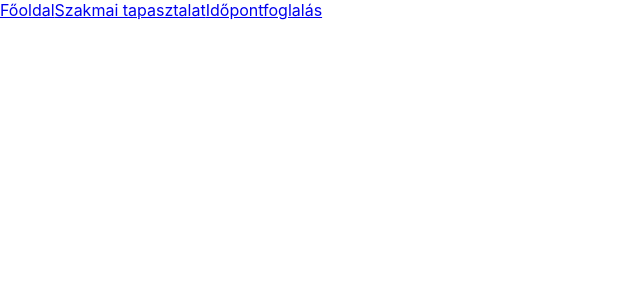
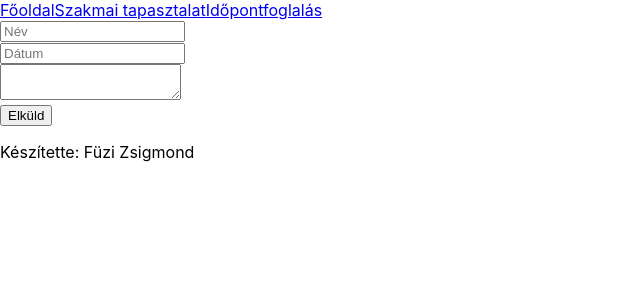
Before and after one commit to FZsiga02/react-komponens-szamonkeres, a React (Create React App) app: page /idopont in a window 1280 px wide. Shown: the top 300 px of the page, without its empty margins (0-640 px from the left). Built offline with nearby package versions, Linux system fonts and the light colour scheme.

Commit message:
Oldal a komponensekkel

```diff
--- a/src/App.tsx
+++ b/src/App.tsx
@@ -2,7 +2,11 @@ import React from 'react';
 import logo from './logo.svg';
 import './App.css';
 import Nav from './components/Nav';
-import { Routes } from 'react-router-dom';
+import { Route, Routes } from 'react-router-dom';
+import Main from './components/Main';
+import Experience from './components/Experience';
+import Time from './components/Time';
+import Footer from './components/Footer';
 
 class App extends React.Component {
 
@@ -13,9 +17,14 @@ class App extends React.Component {
       </header>
       <main>
         <Routes>
-
+          <Route path='/' element={<Main />}/>
+          <Route path='/tapasztalat' element={<Experience />}/>
+          <Route path='/idopont' element={<Time />}/>
         </Routes>
       </main>
+      <footer>
+        <Footer />
+      </footer>
     </div>
   }
 
--- a/src/components/Time.tsx
+++ b/src/components/Time.tsx
@@ -1,5 +1,4 @@
 import { Component } from "react";
-import { createSecureContext } from "tls";
 
 interface State {
     name: string,
```
